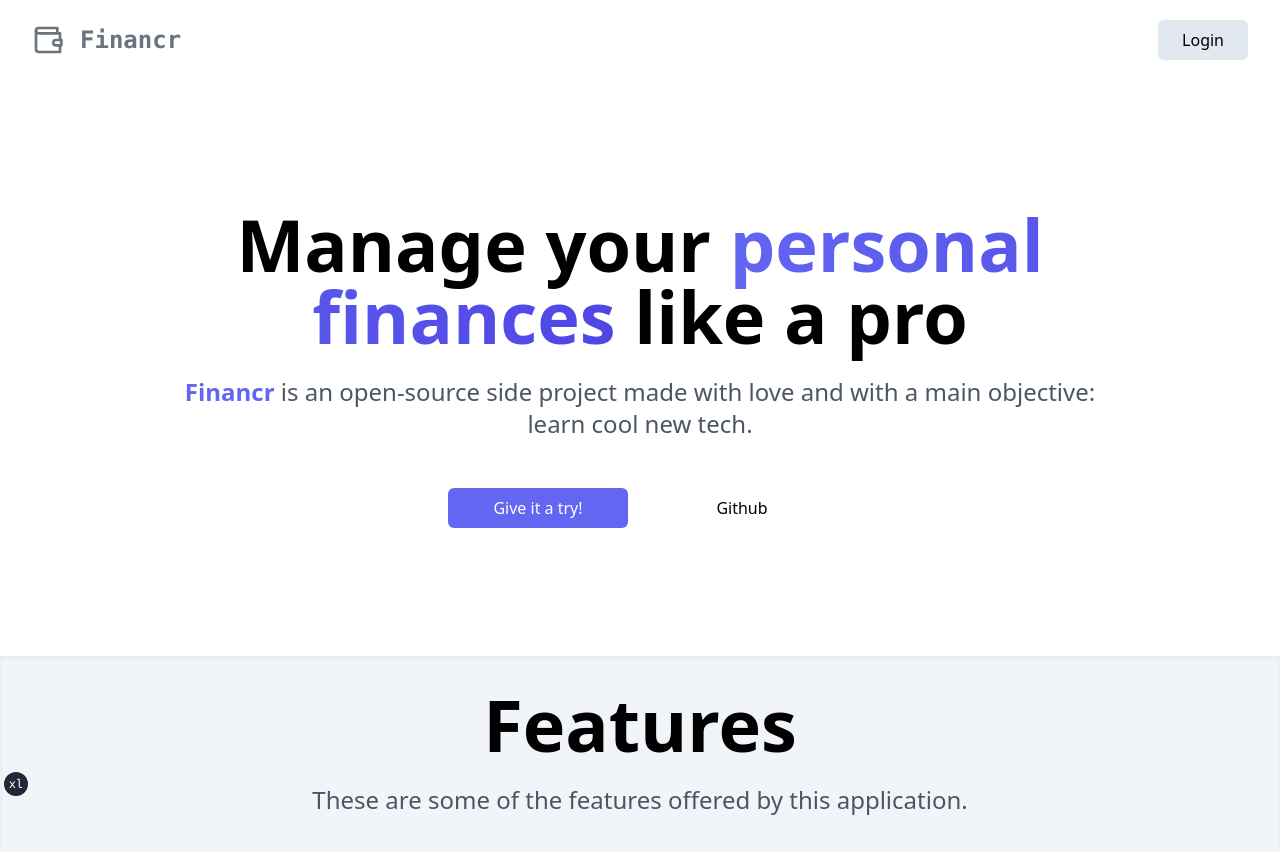
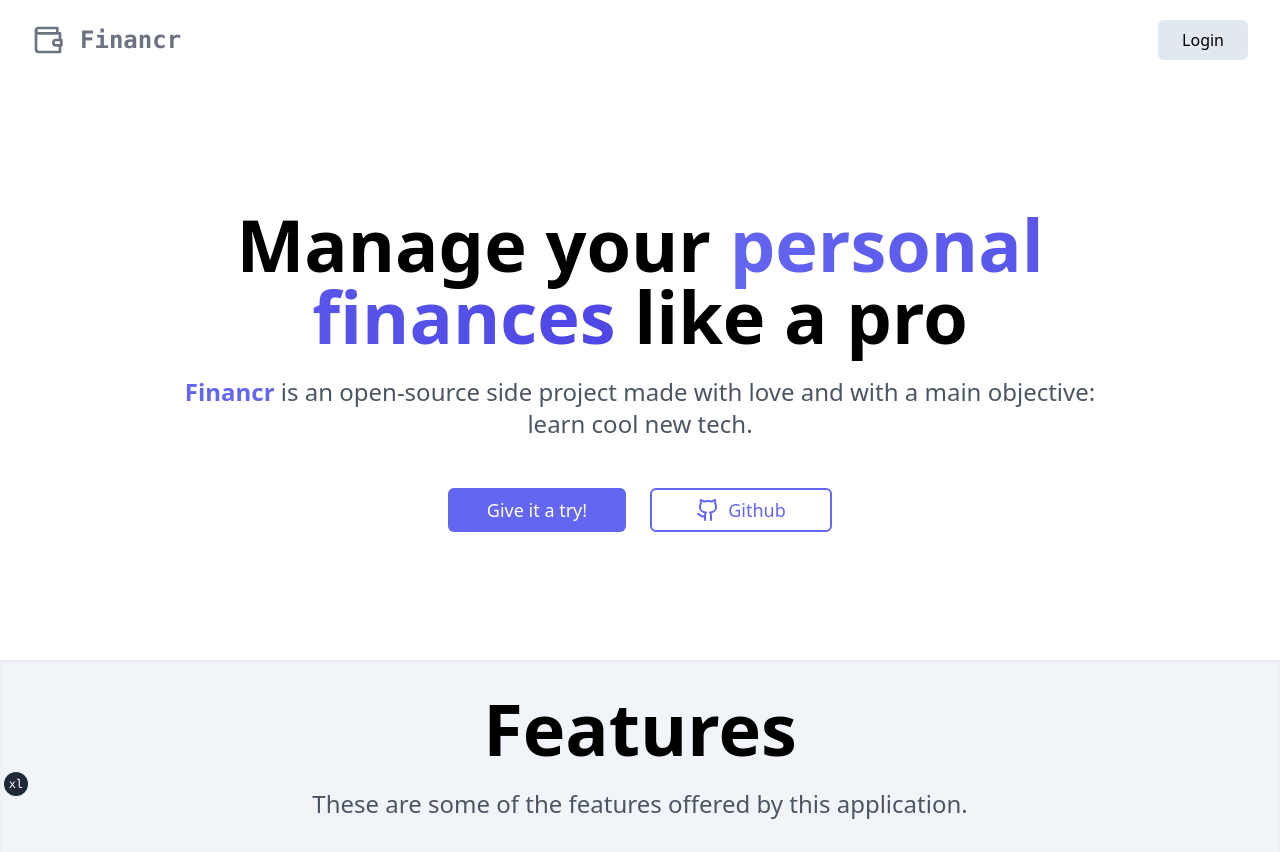
Before and after one commit to SrUltraLord/financr, a Next.js app: page / in a window 1280 px wide. Built offline with nearby package versions, Linux system fonts and the light colour scheme.

Commit message:
feat(landing): added github icon to button and redirection.

```diff
--- a/src/components/landing/landing-hero.tsx
+++ b/src/components/landing/landing-hero.tsx
@@ -1,4 +1,6 @@
 import Link from 'next/link'
+import { Github } from 'lucide-react'
+
 import { buttonStyles } from '../ui/button'
 
 export function LandingHero() {
@@ -26,17 +28,21 @@ export function LandingHero() {
               href="#"
               className={buttonStyles({
                 className: 'flex-1',
+                size: 'lg',
               })}
             >
               Give it a try!
             </Link>
             <Link
-              href="#"
+              href="https://github.com/SrUltraLord/financr"
+              target="_blank"
               className={buttonStyles({
                 className: 'flex-1',
-                variant: 'ghost',
+                variant: 'outline',
+                size: 'lg',
               })}
             >
+              <Github className="mr-2" />
               Github
             </Link>
           </div>
```
